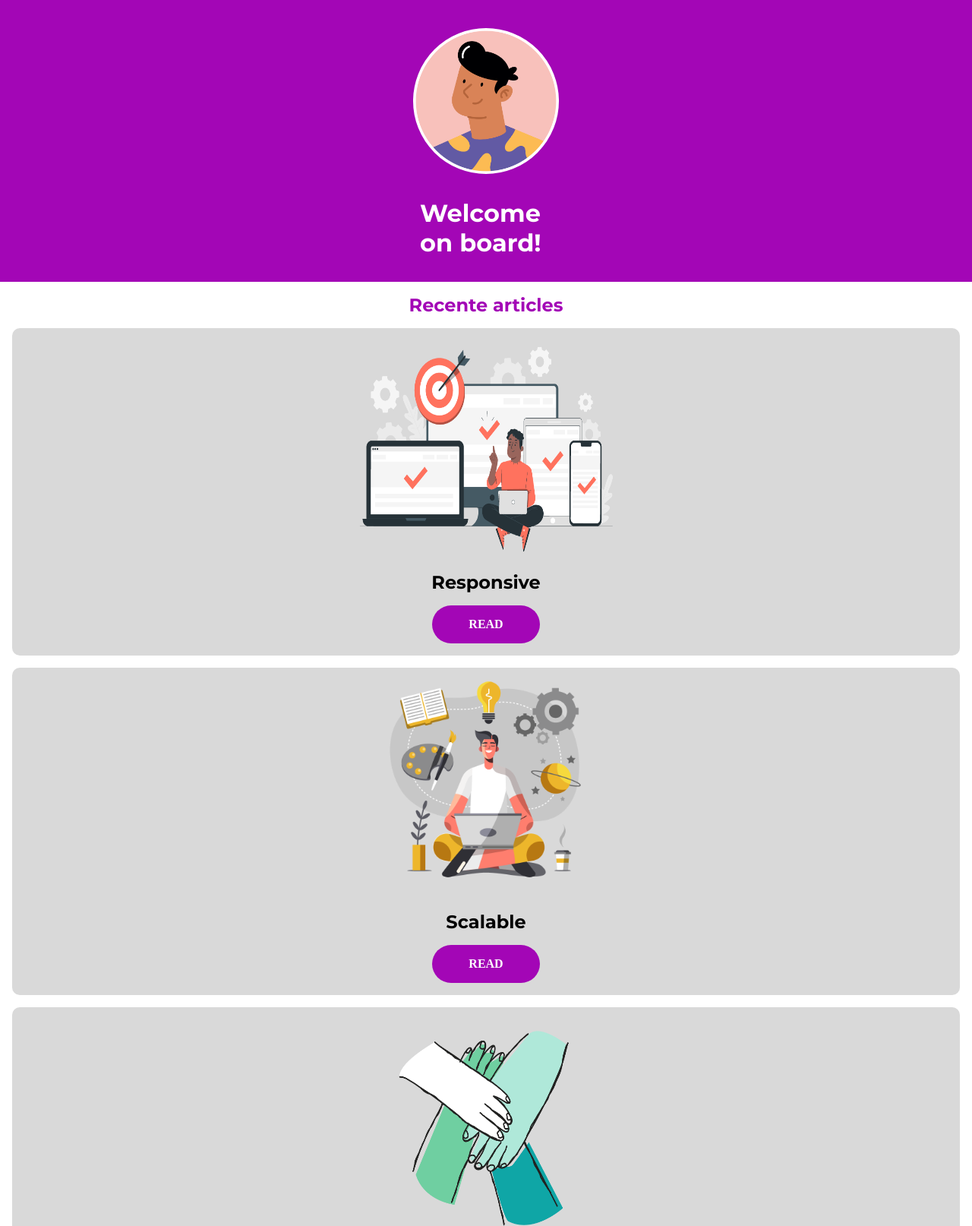
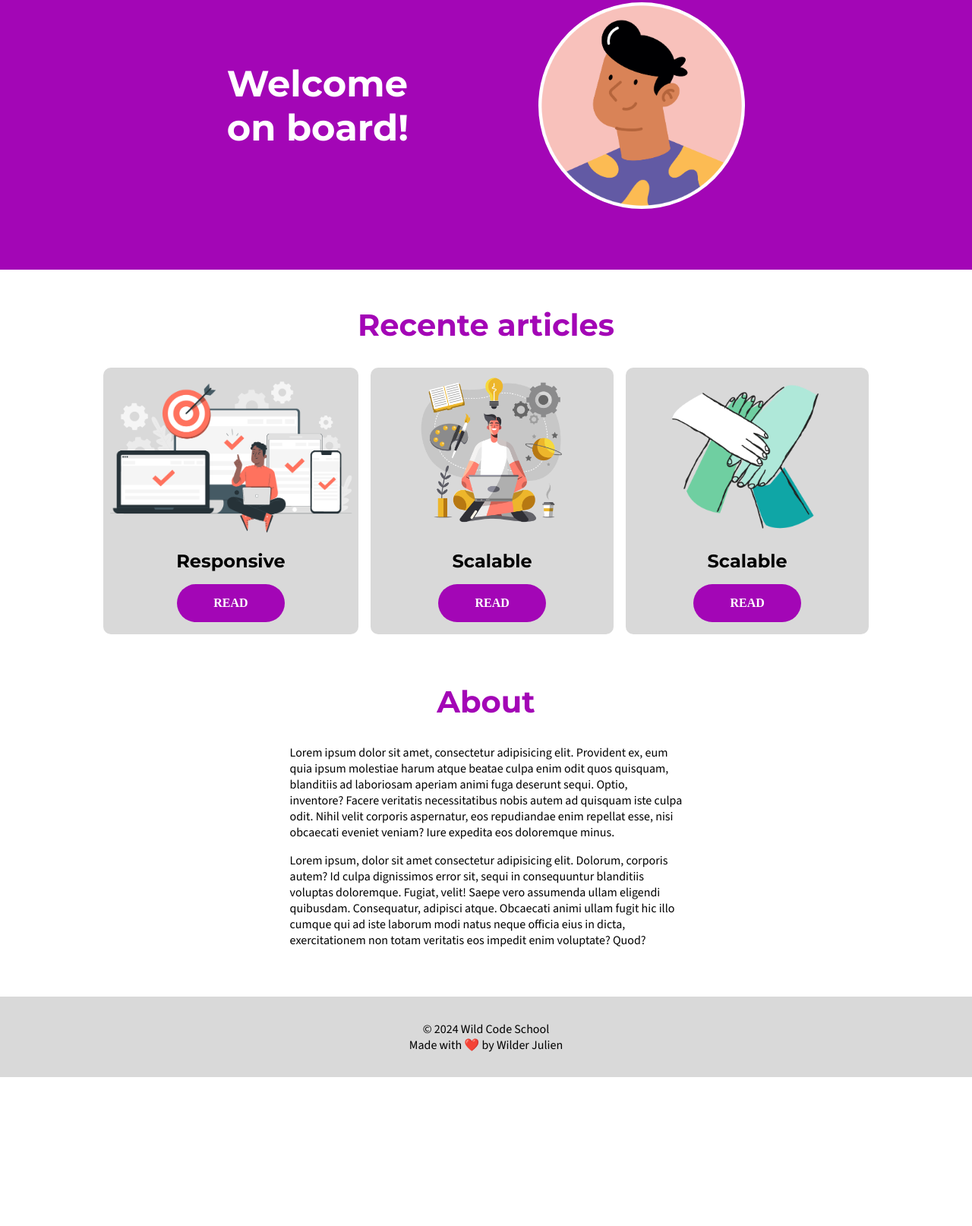
Before and after one commit to NeoOrigin404/Welcome_on_board, a plain HTML site: page index.html in a window 1280 px wide. Shown: the part 125-1739 px from the top of the page at 76% size. After the commit the page ends 1543 px from the top, so only its background shows below. Drawn offline with nearby package versions, Linux system fonts and the light colour scheme.

Commit message:
End of the project with reponsive desktop version

```diff
--- a/index.html
+++ b/index.html
@@ -1,5 +1,6 @@
 <!DOCTYPE html>
 <html lang="en">
+
 <head>
     <meta charset="UTF-8">
     <meta name="viewport" content="width=device-width, initial-scale=1.0">
@@ -7,8 +8,9 @@
     <link rel="icon" type="image/x-icon" href="/img/logo.svg">
     <title>Welcome on board!</title>
 </head>
+
 <body>
-    <!-- Nav barre -->
+    <!-- Navbar -->
     <nav>
         <img src="/img/logo.svg" alt="Logo of the Wild Code School">
         <ul>
@@ -35,15 +37,11 @@
                     <h3>Responsive</h3>
                     <button>READ</button>
                 </article>
-            </div>
-            <div>
                 <article>
                     <img src="/img/scalable.png" alt="Man with ideas">
                     <h3>Scalable</h3>
                     <button>READ</button>
                 </article>
-            </div>
-            <div>
                 <article>
                     <img src="/img/inclusive.png" alt="Image of four hands">
                     <h3>Scalable</h3>
@@ -51,8 +49,30 @@
                 </article>
             </div>
         </section>
+
         <!-- About -->
+        <section>
+            <h2>About</h2>
+            <p>Lorem ipsum dolor sit amet, consectetur adipisicing elit. Provident ex, eum quia ipsum molestiae harum
+                atque beatae culpa enim odit quos quisquam, blanditiis ad laboriosam aperiam animi fuga deserunt sequi.
+                Optio, inventore? Facere veritatis necessitatibus nobis autem ad quisquam iste culpa odit. Nihil velit
+                corporis aspernatur, eos repudiandae enim repellat esse, nisi obcaecati eveniet veniam? Iure expedita
+                eos doloremque minus.
+            </p>
+            <p>Lorem ipsum, dolor sit amet consectetur adipisicing elit. Dolorum, corporis autem? Id culpa dignissimos
+                error sit, sequi in consequuntur blanditiis voluptas doloremque. Fugiat, velit! Saepe vero assumenda
+                ullam eligendi quibusdam.
+                Consequatur, adipisci atque. Obcaecati animi ullam fugit hic illo cumque qui ad iste laborum modi natus
+                neque officia eius in dicta, exercitationem non totam veritatis eos impedit enim voluptate? Quod?</p>
+        </section>
     </main>
 
+    <!-- Footer -->
+    <footer>
+        <p>© 2024 Wild Code School</p>
+        <p>Made with ❤️ by Wilder Julien</p>
+    </footer>
+
 </body>
+
 </html>
--- a/style.css
+++ b/style.css
@@ -11,6 +11,7 @@
 ul, button, a {
     all: unset;
     list-style: none;
+    cursor: pointer;
 }
 
 h1, h2, h3 {
@@ -28,9 +29,10 @@ p {
     --h3-color: black;
     --navtext-color: white;
     --btn-color: white;
+    --footerbg-color: #d9d9d9;
 }
 
-/* Nav barre */
+/* Navbar */
 
 nav {
     background-color: var(--bg-color);
@@ -86,12 +88,13 @@ header > h1 {
 
 section {
     padding: 1rem;
+    padding-top: 1.5rem;
 }
 
 section > div {
     display: flex;
     flex-direction: column;
-    padding-bottom: 1rem;
+    gap: 1rem;
 }
 
 section > h2 {
@@ -136,3 +139,83 @@ section > div > article > button {
         color: var(--h2-color);
     }
 }
+
+/* About */
+
+section > p {
+    max-width: 65ch;
+    padding-bottom: 1rem;
+}
+
+/* Footer */
+
+footer {
+    background-color: var(--footerbg-color);
+    display: flex;
+    flex-direction: column;
+    align-items: center;
+    margin-top: 2rem;
+    padding-top: 2rem;
+    padding-bottom: 2rem;
+}
+
+/* Responsive */
+
+@media screen and (min-width: 992px) {
+
+    /* Navbar */
+    nav {
+        flex-direction: row;
+        justify-content: space-between;
+        padding-left: 1rem;
+        padding-right: 3rem;
+    }
+
+    /* Header */
+    header {
+        flex-direction: row;
+        justify-content: space-around;
+        padding-left: 15rem;
+        padding-right: 15rem;
+        padding-bottom: 5rem;
+    }
+
+    header > h1 {
+        font-size: 3rem;
+    }
+
+    header > img {
+        height: 17rem;
+    }
+
+    /* Articles */
+    section {
+        padding-top: 3rem;
+
+
+    }
+
+    section > h2 {
+        font-size: 2.5rem;
+        padding-bottom: 2rem;
+    }
+
+    section > div {
+        flex-direction: row;
+        justify-content: center;
+    }
+
+    section > div > article {
+        min-width: 20rem;
+    }
+
+    section > div > article > img {
+        max-height: 15rem;
+    }
+
+    /* About */
+    section > p {
+        max-width: 65ch;
+        margin: 0 auto;
+    }
+}
```
Lines whose indentation alone changed are shown as unchanged.
